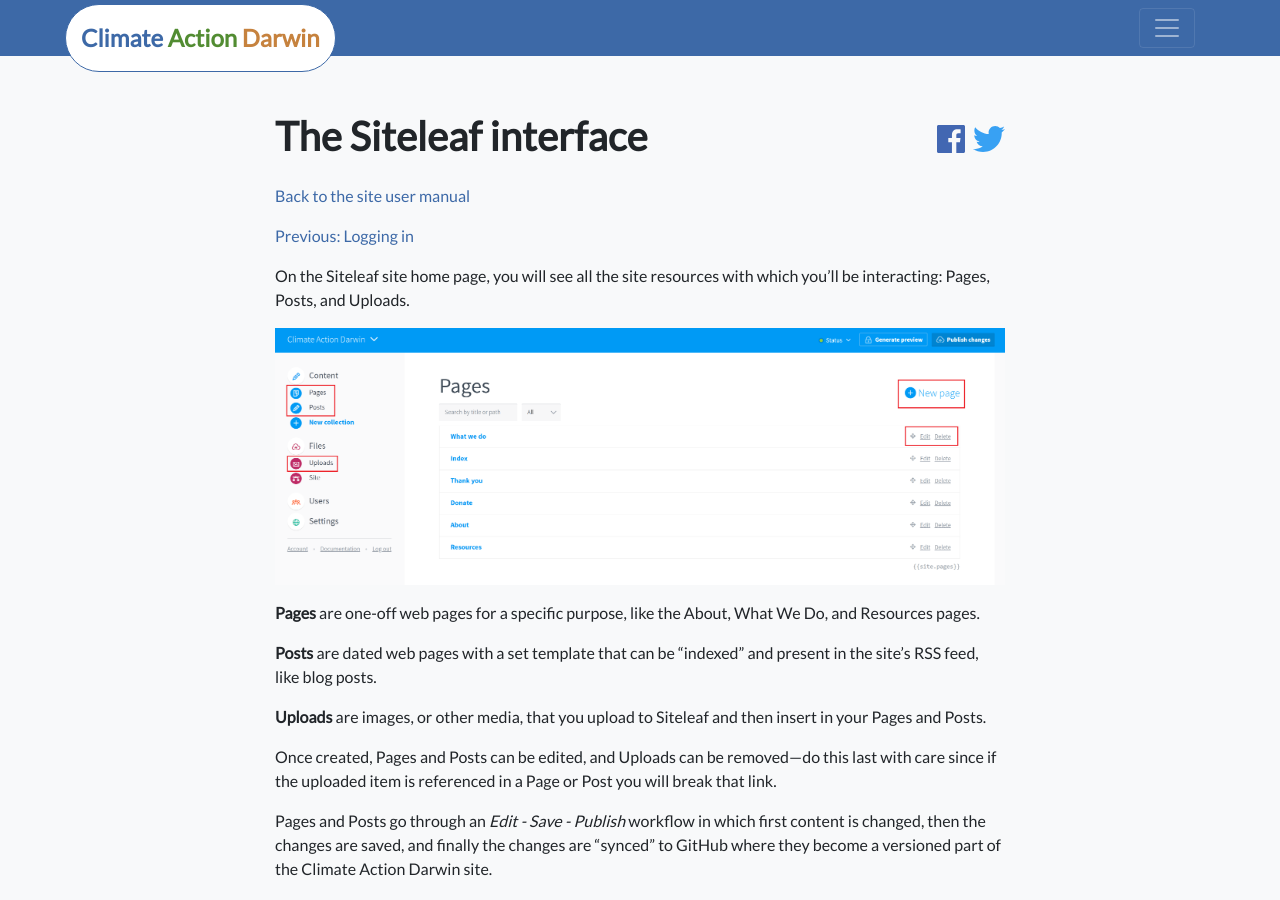
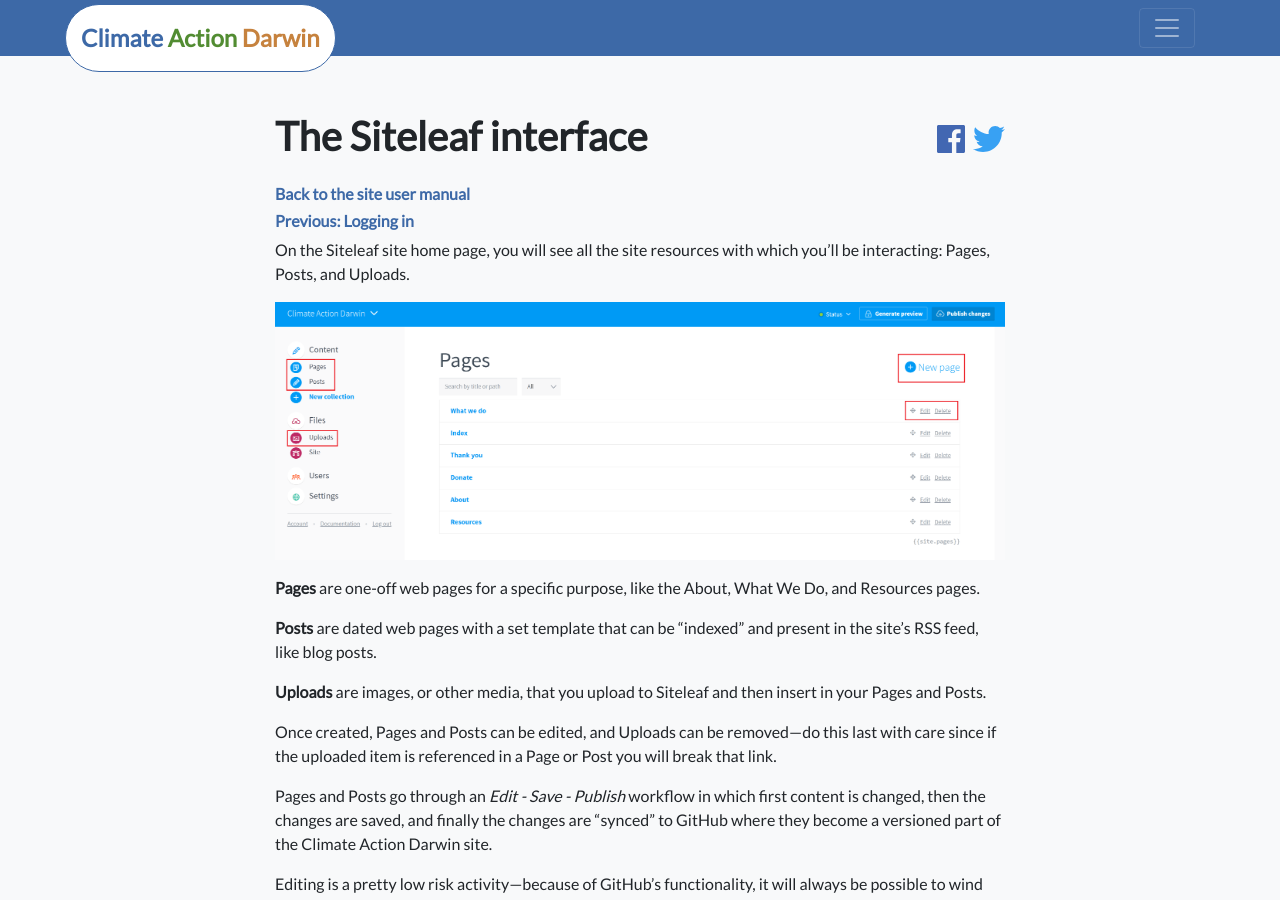
Before and after one commit to superdivest/superdivest.github.io, a Jekyll site: the page built from the-siteleaf-interface.markdown, in a window 1280 px wide and 900 px high. Built offline with Jekyll 4.4.1, drawn with Linux system fonts in a browser that asks for light colours; nearby versions of some CDN libraries.

```diff
--- a/the-siteleaf-interface.markdown
+++ b/the-siteleaf-interface.markdown
@@ -4,9 +4,9 @@ date: 2019-12-12 22:42:00 +09:30
 layout: content-page
 ---
 
-[Back to the site user manual](/administration/)
+###### [Back to the site user manual](/administration/)
 
-[Previous: Logging in](/logging-in/)
+###### [Previous: Logging in](/logging-in/)
 
 On the Siteleaf site home page, you will see all the site resources with which you'll be interacting: Pages, Posts, and Uploads.
 
@@ -24,4 +24,4 @@ Pages and Posts go through an *Edit - Save - Publish* workflow in which first co
 
 Editing is a pretty low risk activity—because of GitHub's functionality, it will always be possible to wind back to an older version of the site if a mistake is made.
 
-[Next: Creating a Page](/creating-a-page/)
+###### [Next: Creating a Page](/creating-a-page/)
```
